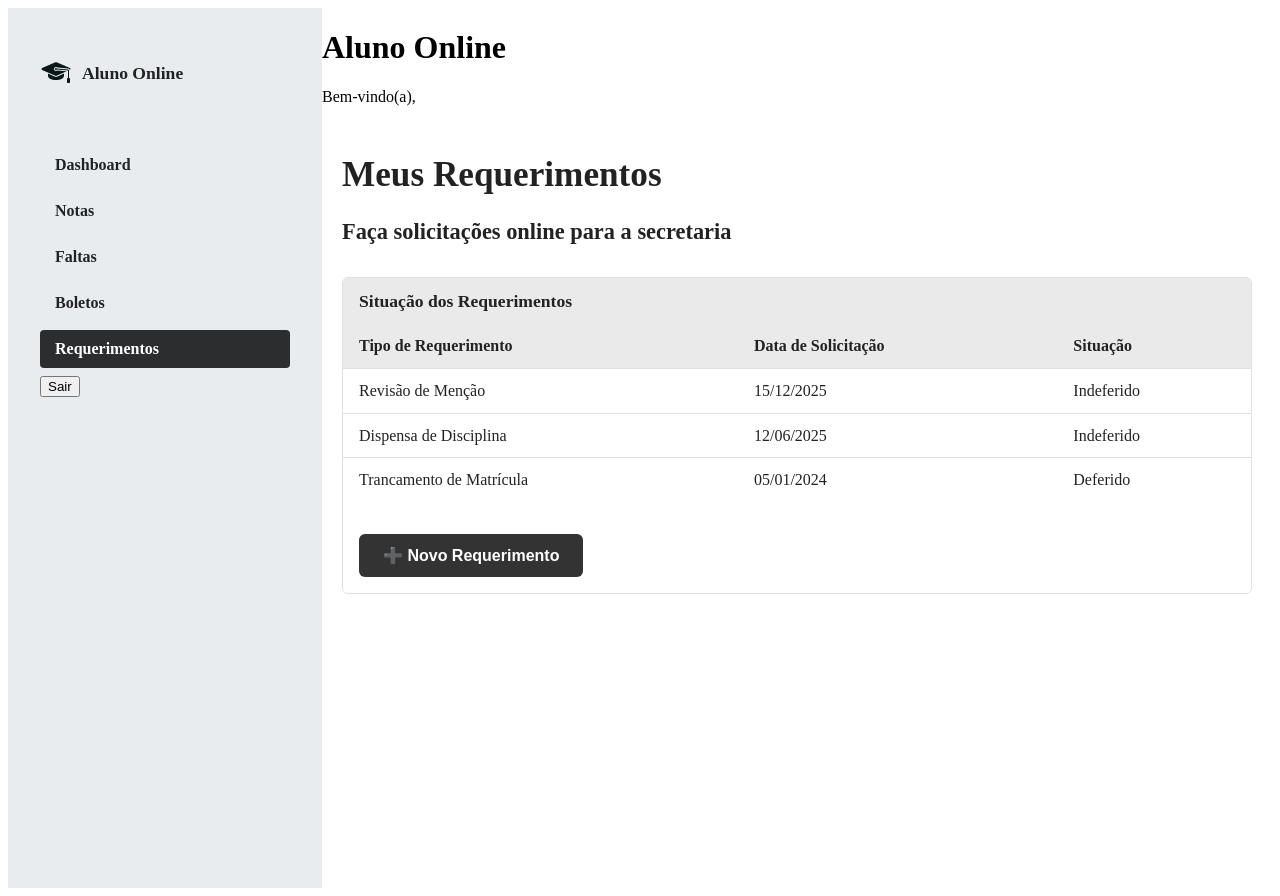
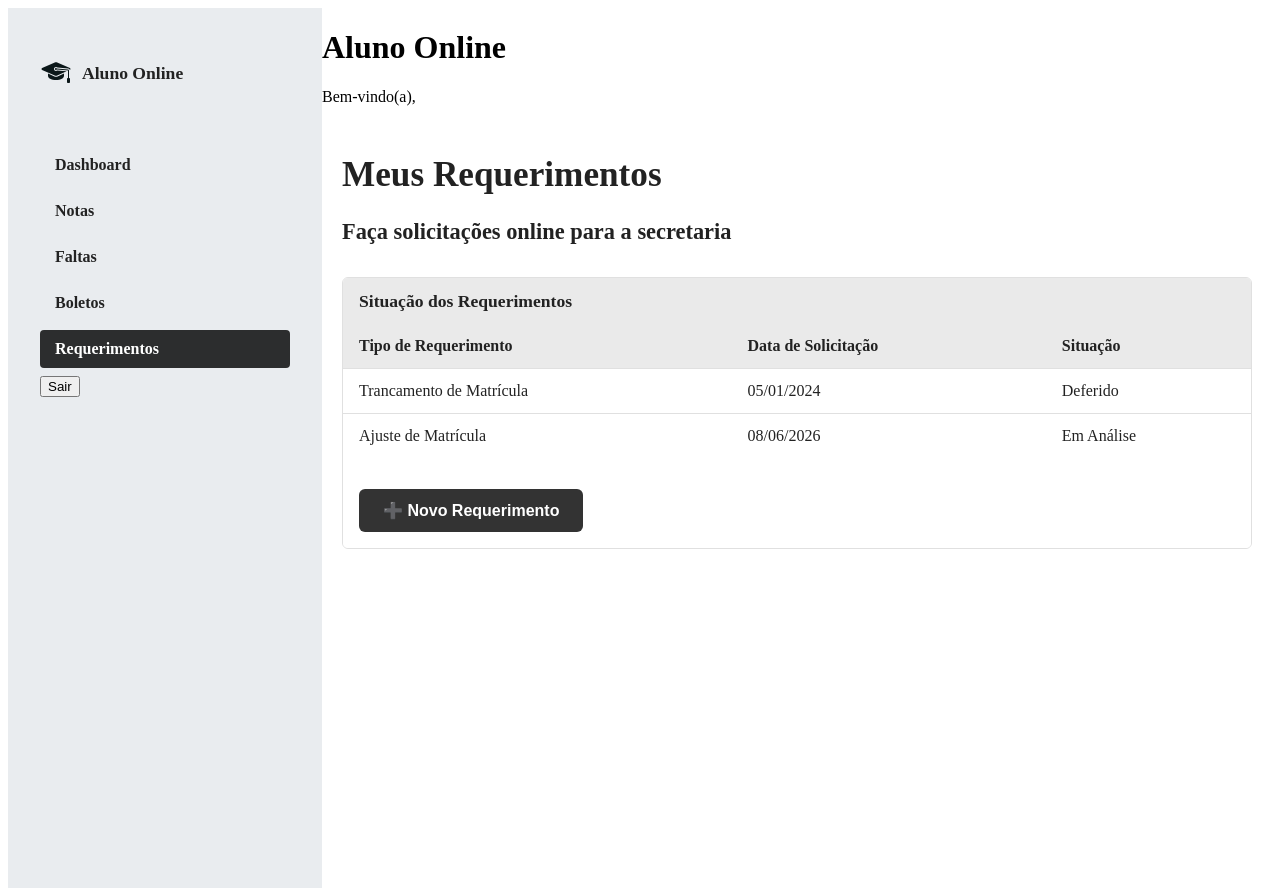
Before and after one commit to JonathanFNCavalcante/Front-20261, a React (Vite) app in the folder praticas/aluno-online-react/: page /requerimentos in a window 1280 px wide. Built offline with nearby package versions, Linux system fonts and the light colour scheme; data requests are answered from the project's data file.

Commit message:
feat: conclui pratica09. Fecha #27

```diff
--- /dev/null
+++ b/praticas/aluno-online-react/db.json
@@ -0,0 +1,19 @@
+{
+  "requerimentos": [
+    {
+      "id": "1",
+      "tipo": "Trancamento de Matrícula",
+      "descricao": "Solicito o trancamento por motivos de força maior.",
+      "dataRequerimento": "05/01/2024",
+      "situacao": "Deferido"
+    },
+    {
+      "tipo": "Ajuste de Matrícula",
+      "descricao": "testedsadasda",
+      "dataRequerimento": "08/06/2026",
+      "situacao": "Em Análise",
+      "id": "VFrHdUIcQGo"
+    }
+  ],
+  "$schema": "./node_modules/json-server/schema.json"
+}
--- a/praticas/aluno-online-react/docker-compose.yml
+++ b/praticas/aluno-online-react/docker-compose.yml
@@ -7,5 +7,6 @@ services:
       - ./:/app
     ports:
       - "5173:5173"
+      - "3000:3000"
     tty: true
     stdin_open: true
--- a/praticas/aluno-online-react/package.json
+++ b/praticas/aluno-online-react/package.json
@@ -6,8 +6,9 @@
   "scripts": {
     "dev": "vite",
     "build": "vite build",
-    "lint": "eslint .",
-    "preview": "vite preview"
+    "lint": "eslint . --ext js,jsx --report-unused-disable-directives --max-warnings 0",
+    "preview": "vite preview",
+    "server": "json-server --watch db.json --port 3000 --host 0.0.0.0"
   },
   "dependencies": {
     "react": "^19.2.0",
@@ -24,6 +25,7 @@
     "eslint-plugin-react-hooks": "^7.0.1",
     "eslint-plugin-react-refresh": "^0.4.24",
     "globals": "^16.5.0",
+    "json-server": "^1.0.0-beta.15",
     "vite": "^7.3.1"
   }
 }
--- a/praticas/aluno-online-react/src/forms/RequerimentoForm.jsx
+++ b/praticas/aluno-online-react/src/forms/RequerimentoForm.jsx
@@ -1,13 +1,19 @@
 import { useForm } from 'react-hook-form';
 import { useNavigate } from 'react-router-dom';
+import { cadastrarRequerimento } from '../services/requerimentoService';
 
 export default function RequerimentoForm() {
   const { register, handleSubmit, formState: { errors }, reset } = useForm();
   const navigate = useNavigate();
 
-  const onSubmit = (data) => {
-    console.log("Requerimento cadastrado:", data);
-    reset();
+  const onSubmit = async (data) => {
+    try {
+      await cadastrarRequerimento(data);
+      reset();
+      navigate('/requerimentos');
+    } catch (error) {
+      console.error("Erro ao cadastrar requerimento:", error);
+    }
   };
 
   const handleCancelar = () => {
@@ -25,9 +31,9 @@ export default function RequerimentoForm() {
             {...register("tipo", { required: "Tipo é obrigatório" })}
           >
             <option value="">Selecione um tipo...</option>
-            <option value="matricula">Ajuste de Matrícula</option>
-            <option value="historico">Histórico Escolar</option>
-            <option value="diploma">Solicitação de Diploma</option>
+            <option value="Ajuste de Matrícula">Ajuste de Matrícula</option>
+            <option value="Histórico Escolar">Histórico Escolar</option>
+            <option value="Solicitação de Diploma">Solicitação de Diploma</option>
           </select>
           {errors.tipo && <span style={{ color: 'red' }}>{errors.tipo.message}</span>}
         </fieldset>
--- a/praticas/aluno-online-react/src/pages/Requerimentos.jsx
+++ b/praticas/aluno-online-react/src/pages/Requerimentos.jsx
@@ -1,18 +1,29 @@
+import { useState, useEffect } from 'react';
 import { useNavigate } from 'react-router-dom';
 import './Requerimentos.css';
 import PageTitle from '../components/PageTitle';
 import Card from '../components/Card';
 import Tabela from '../components/Tabela';
+import { listarRequerimentos } from '../services/requerimentoService';
 
-function Requerimentos() {
+export default function Requerimentos() {
   const navigate = useNavigate();
+  const [meusRequerimentos, setMeusRequerimentos] = useState([]);
   const colunas = ['Tipo de Requerimento', 'Data de Solicitação', 'Situação'];
 
-  const meusRequerimentos = [
-    ['Revisão de Menção', '15/12/2025', 'Indeferido'],
-    ['Dispensa de Disciplina', '12/06/2025', 'Indeferido'],
-    ['Trancamento de Matrícula', '05/01/2024', 'Deferido']
-  ];
+  useEffect(() => {
+    const carregarDados = async () => {
+      try {
+        const dados = await listarRequerimentos();
+        const dadosFormatados = dados.map(req => [req.tipo, req.dataRequerimento, req.situacao]);
+        setMeusRequerimentos(dadosFormatados);
+      } catch (error) {
+        console.error("Erro ao carregar os dados:", error);
+      }
+    };
+
+    carregarDados();
+  }, []);
 
   return (
     <section className="requerimentos">
@@ -30,5 +41,3 @@ function Requerimentos() {
     </section>
   );
 }
-
-export default Requerimentos;
--- /dev/null
+++ b/praticas/aluno-online-react/src/services/requerimentoService.js
@@ -0,0 +1,17 @@
+const BASE_URL = 'http://localhost:3000/requerimentos';
+
+export const listarRequerimentos = async () => {
+  const response = await fetch(BASE_URL);
+  if (!response.ok) throw new Error('Erro ao buscar requerimentos');
+  return await response.json();
+};
+
+export const cadastrarRequerimento = async (dados) => {
+  const response = await fetch(BASE_URL, {
+    method: 'POST',
+    headers: { 'Content-Type': 'application/json' },
+    body: JSON.stringify({ ...dados, situacao: 'Em Análise' })
+  });
+  if (!response.ok) throw new Error('Erro ao cadastrar requerimento');
+  return await response.json();
+};
```
Also changed, not shown: 1 other file (tests, documents, lock files or other folders).
